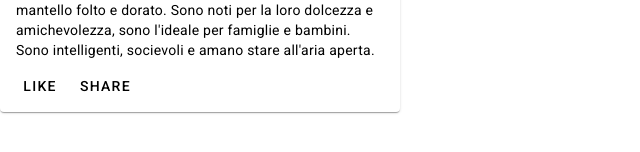
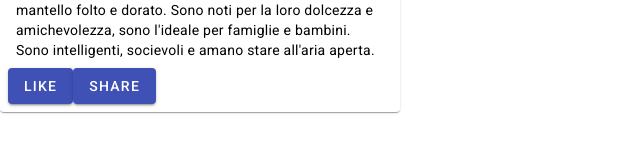
Before and after one commit to rustedredswitch/AngularTutorial, an Angular app: page / in a window 1280 px wide. Shown: the part 392-544 px from the top of the page, without its empty margins (0-640 px from the left). Built offline with nearby package versions, Linux system fonts and the light colour scheme.

Commit message:
property binding

```diff
--- a/src/app/prova/prova.component.html
+++ b/src/app/prova/prova.component.html
@@ -4,16 +4,24 @@
   <mat-card-header>
     <div mat-card-avatar class="example-header-image"></div>
     <mat-card-title>{{ cani[0].nome.toUpperCase() }}</mat-card-title>
-    <mat-card-subtitle>{{ 6 < 5 ? 'Dog' : cani[0].razza }}</mat-card-subtitle>
+    <mat-card-subtitle>{{ 6 < 5 ? "Dog" : cani[0].razza }}</mat-card-subtitle>
   </mat-card-header>
-  <img mat-card-image src="https://material.angular.io/assets/img/examples/shiba2.jpg" alt="Photo of a Shiba Inu">
+  <img
+    mat-card-image
+    [src]="image"
+    alt="Photo of a Shiba Inu"
+  />
   <mat-card-content>
     <p>
       {{ cani[0].descrizione }}
     </p>
   </mat-card-content>
   <mat-card-actions>
-    <button mat-button>LIKE</button>
-    <button mat-button>SHARE</button>
+    <button mat-raised-button color="primary" [disabled]="isDisabled">
+      LIKE
+    </button>
+    <button mat-raised-button color="primary" [disabled]="isDisabled">
+      SHARE
+    </button>
   </mat-card-actions>
 </mat-card>
--- a/src/app/prova/prova.component.ts
+++ b/src/app/prova/prova.component.ts
@@ -1,10 +1,6 @@
 import {
   Component,
   OnInit,
-  AfterViewInit,
-  AfterViewChecked,
-  AfterContentChecked,
-  AfterContentInit,
 } from '@angular/core';
 
 @Component({
@@ -12,14 +8,13 @@ import {
   templateUrl: './prova.component.html',
   styleUrls: ['./prova.component.css'],
 })
-export class ProvaComponent
-  implements
-    OnInit,
-    AfterViewInit,
-    AfterViewChecked,
-    AfterContentChecked,
-    AfterContentInit
-{
+export class ProvaComponent implements OnInit {
+  isDisabled = false;
+  image = '';
+  image1 =
+    'https://img.freepik.com/free-photo/blossom-floral-bouquet-decoration-colorful-beautiful-flowers-background-garden-flowers-plant-pattern-wallpapers-greeting-cards-postcards-design-wedding-invites_90220-1103.jpg';
+  image2 =
+    'https://img.freepik.com/free-photo/colorful-beautiful-flowers-background-blossom-floral-bouquet-decoration-garden-flowers-plant-pattern-wallpapers-greeting-cards-postcards-design-wedding-invites_90220-1105.jpg';
   cani = [
     {
       nome: 'Roger',
@@ -36,21 +31,8 @@ export class ProvaComponent
 
   ngOnInit(): void {
     console.log('ngOnInit');
-  }
-
-  ngAfterViewInit(): void {
-    console.log('ngAfterViewInit');
-  }
-
-  ngAfterViewChecked(): void {
-    console.log('ngAfterViewChecked');
-  }
-
-  ngAfterContentChecked(): void {
-    console.log('ngAfterContentChecked');
-  }
-
-  ngAfterContentInit(): void {
-    console.log('ngAfterContentInit');
+    setInterval(() => {
+      this.image === this.image1 ? this.image = this.image2 : this.image = this.image1
+    }, 2000);
   }
 }
```
